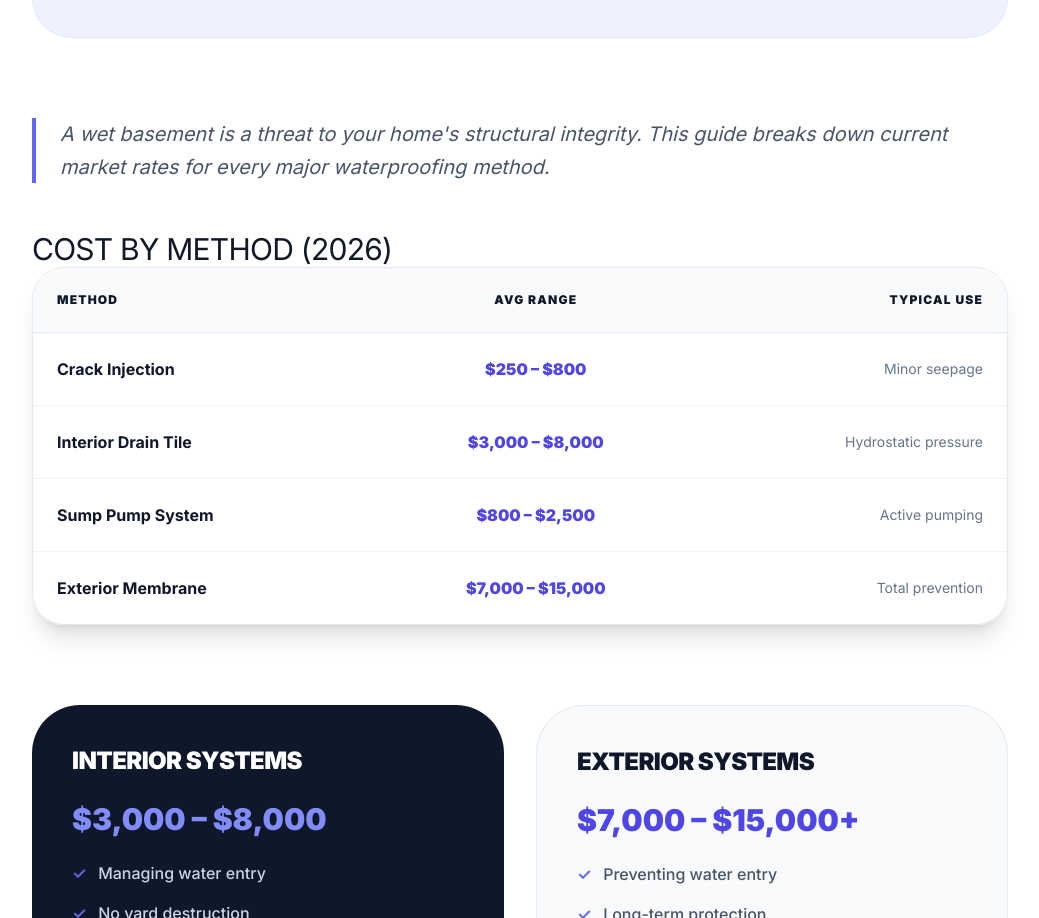
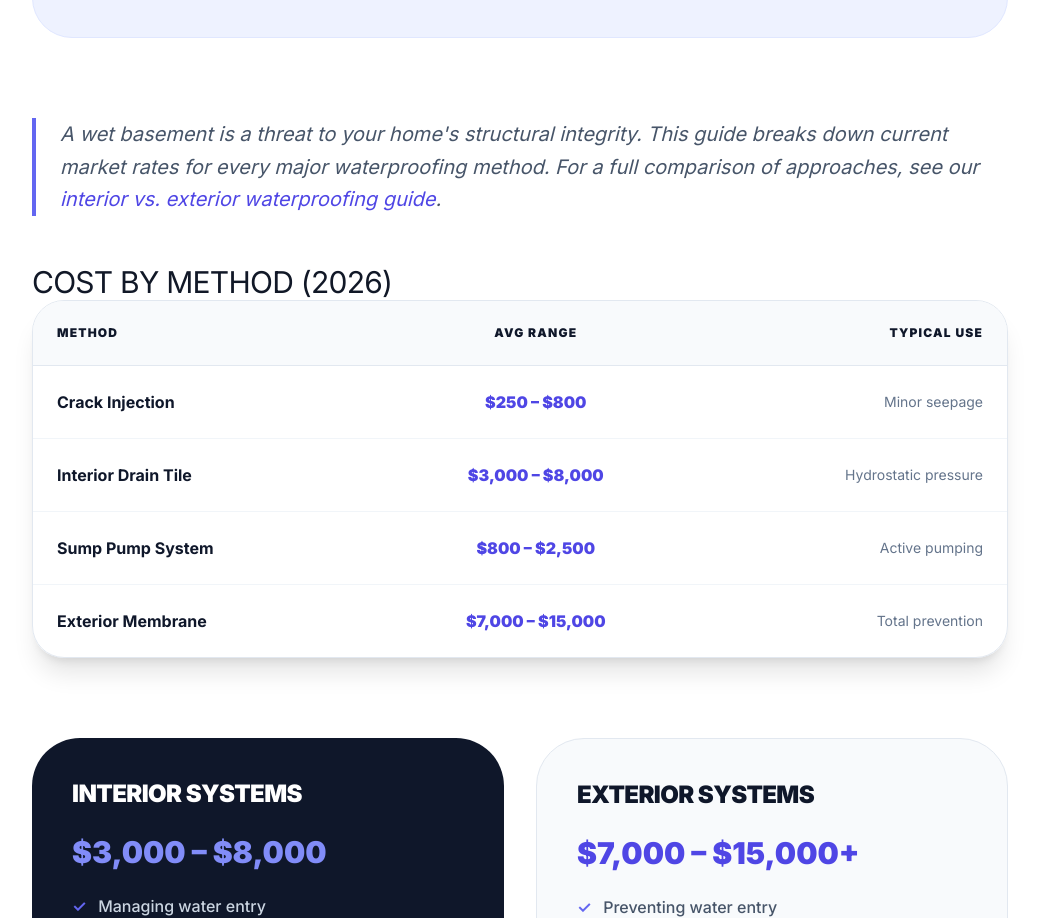
Before and after one commit to thebasementguide2026/basement-guide, a Next.js app: page /articles/basement-waterproofing-cost in a window 1280 px wide. Shown: the part 960-1878 px from the top of the page, without its empty margins (120-1159 px from the left). Built offline with nearby package versions, Linux system fonts and the light colour scheme.

Commit message:
add cross-link to interior-vs-exterior-waterproofing from basement-waterproofing-cost

```diff
--- a/app/articles/basement-waterproofing-cost/page.tsx
+++ b/app/articles/basement-waterproofing-cost/page.tsx
@@ -83,7 +83,7 @@ export default function BasementWaterproofingCostPage() {
           </div>
 
           <p className='text-xl leading-relaxed text-slate-600 italic border-l-4 border-indigo-500 pl-6 mb-12'>
-            A wet basement is a threat to your home's structural integrity. This guide breaks down current market rates for every major waterproofing method.
+            A wet basement is a threat to your home's structural integrity. This guide breaks down current market rates for every major waterproofing method. For a full comparison of approaches, see our <Link href='/articles/interior-vs-exterior-waterproofing' className='text-indigo-600 hover:underline'>interior vs. exterior waterproofing guide</Link>.
           </p>
 
           <h2 className='text-3xl uppercase tracking-tight'>Cost by Method (2026)</h2>
```
